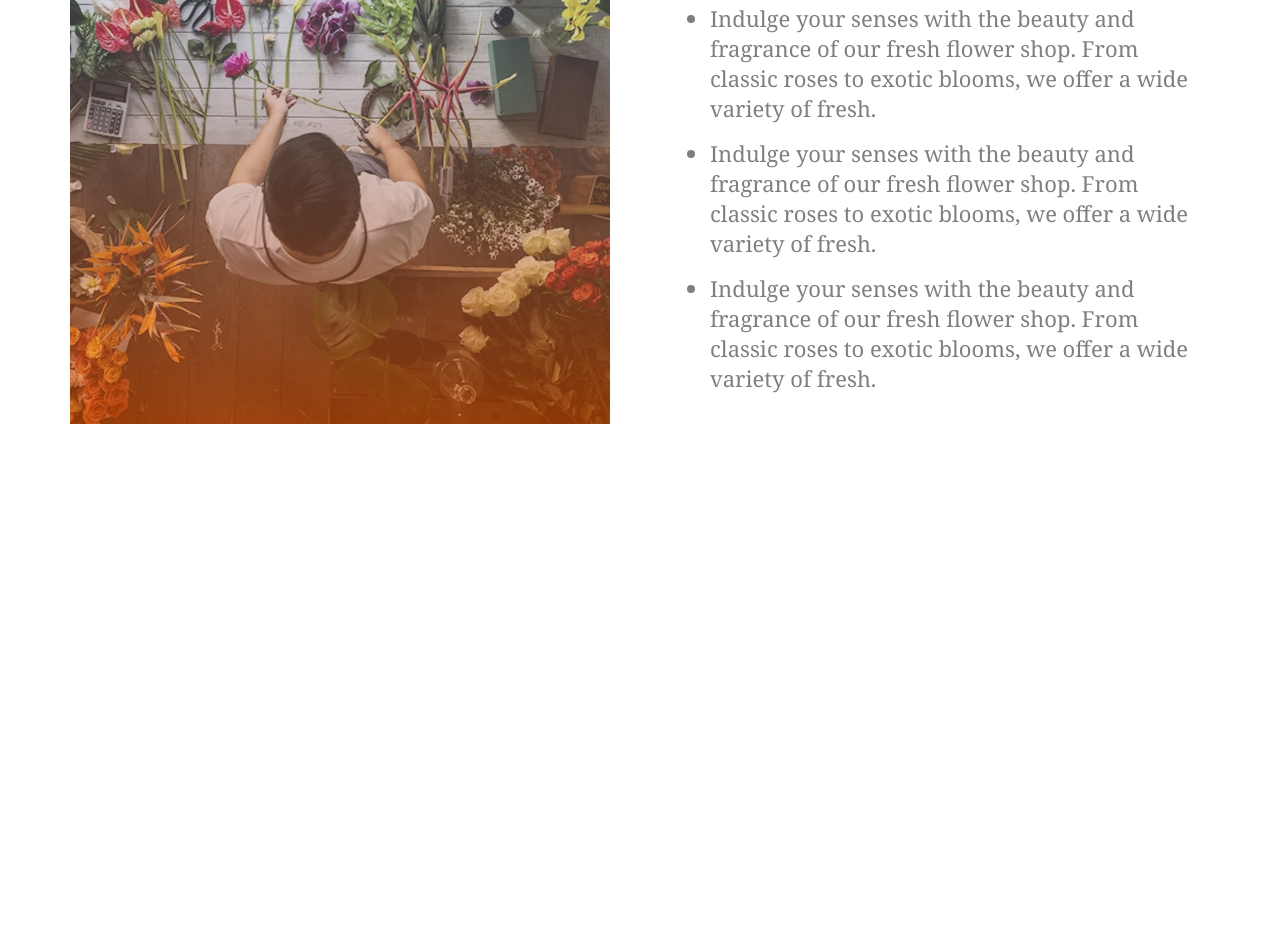
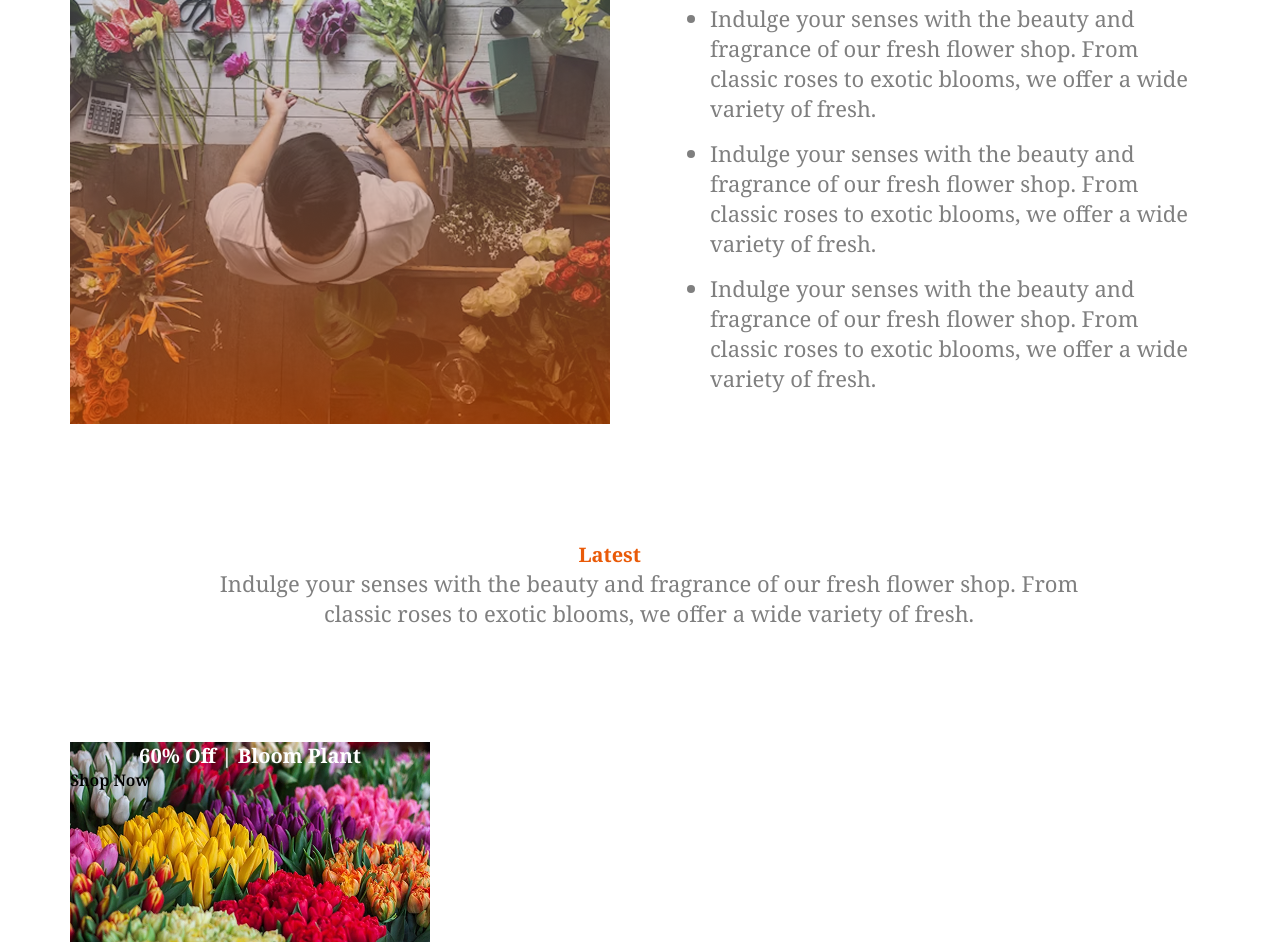
Before and after one commit to AhmadIbnaHabib/second-assignment-002, a plain HTML site: page index.html in a window 1280 px wide. Shown: the part 2426-3376 px from the top of the page. Before the commit the page ends 2967 px from the top, so only its background shows below. Drawn offline with Linux system fonts and the light colour scheme.

Commit message:
uncompleted main third section

```diff
--- a/index.html
+++ b/index.html
@@ -100,13 +100,27 @@
             <div>
                 <h3 class="main-second-title">Flower & Plants Lover</h3>
                 <ul class="main-second-description">
-                    <li class="main-second-description-list">Indulge your senses with the beauty and fragrance of our fresh flower shop. From classic roses to exotic blooms, we offer a wide variety of fresh.</li>
-                    <li class="main-second-description-list">Indulge your senses with the beauty and fragrance of our fresh flower shop. From classic roses to exotic blooms, we offer a wide variety of fresh.</li>
-                    <li class="main-second-description-list">Indulge your senses with the beauty and fragrance of our fresh flower shop. From classic roses to exotic blooms, we offer a wide variety of fresh.</li>
+                    <li class="main-second-description-list">Indulge your senses with the beauty and fragrance of our
+                        fresh flower shop. From classic roses to exotic blooms, we offer a wide variety of fresh.</li>
+                    <li class="main-second-description-list">Indulge your senses with the beauty and fragrance of our
+                        fresh flower shop. From classic roses to exotic blooms, we offer a wide variety of fresh.</li>
+                    <li class="main-second-description-list">Indulge your senses with the beauty and fragrance of our
+                        fresh flower shop. From classic roses to exotic blooms, we offer a wide variety of fresh.</li>
                 </ul>
             </div>
         </section>
-
+        <section class="main-third-section">
+            <div>
+                <h3 class="main-third-title"><span class="main-third-title-style">Latest</span> Deals</h3>
+                <p class="main-third-descripton">Indulge your senses with the beauty and fragrance of our fresh flower
+                    shop. From classic roses to
+                    exotic blooms, we offer a wide variety of fresh.</p>
+            </div>
+            <div class="main-third-bg">
+                <h4 class="main-third-title">60% Off | Bloom Plant</h4>
+                <p class="main-third-description">Shop Now</p>
+            </div>
+        </section>
     </main>
     <footer>
 
--- a/styles/styles.css
+++ b/styles/styles.css
@@ -148,6 +148,7 @@ nav ul{
     position: absolute;
     margin-top: -125px;
     margin-left: 350px;
+    filter: drop-shadow(-4px 10px 2px rgba(0, 0, 0, 0.25));
 }
 .main-second-title{
     margin: 0;
@@ -164,6 +165,48 @@ nav ul{
 }
 .main-second-description-list{
     margin-bottom: 15px;
+}
+.main-third-section{
+    max-width: 1140px;
+    margin: 0 auto;
+}
+.main-third-title{
+    margin: 0;
+    font-weight: 700;
+    font-size: 50px;
+    text-align: center;
+    margin-bottom: 25px;
+}
+.main-third-title-style{
+    color: #E95A08;
+}
+.main-third-descripton{
+    color: rgba(0, 0, 0, 0.5);
+    margin: 0;
+    font-weight: 400;
+    font-size: 22px;
+    width: 888px;
+    height: 54px;
+    text-align: center;
+    margin-left: 135px;
+    margin-bottom: 120px;
+}
+.main-third-bg{
+    background-image: url('../assets/deal-bloom.png');
+    background-repeat: no-repeat;
+    width: 360px;
+    height: 200px;
+}
+.main-third-title{
+    margin: 0;
+    font-weight: 700;
+    font-size: 20px;
+    color: white;
+}
+.main-third-description{
+    margin: 0;
+    font-weight: 600;
+    font-size: 16px;
 }
 @media screen and (max-width:576px) {
     .nav-home, .nav-shop, .nav-about-us{
```
